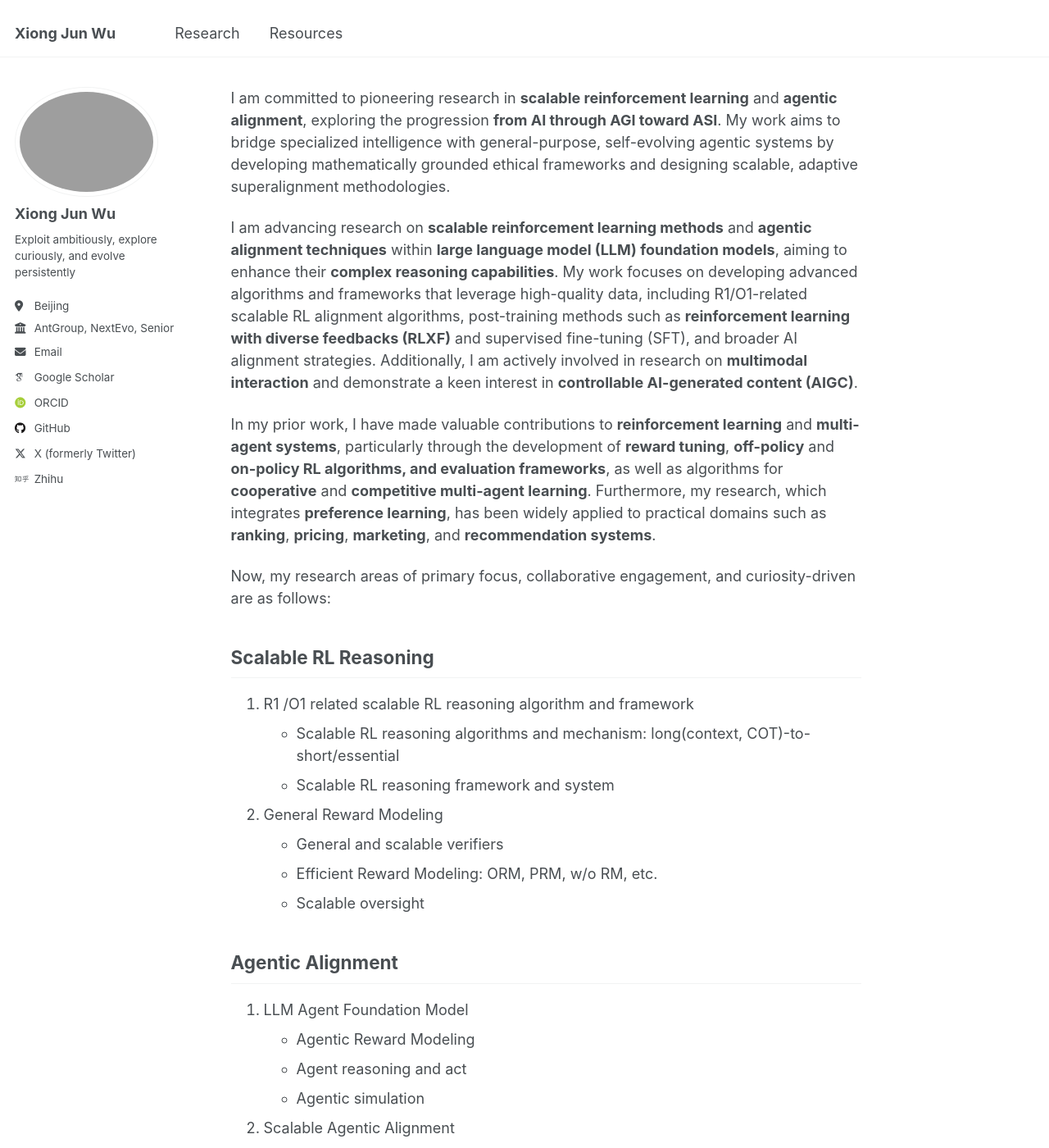
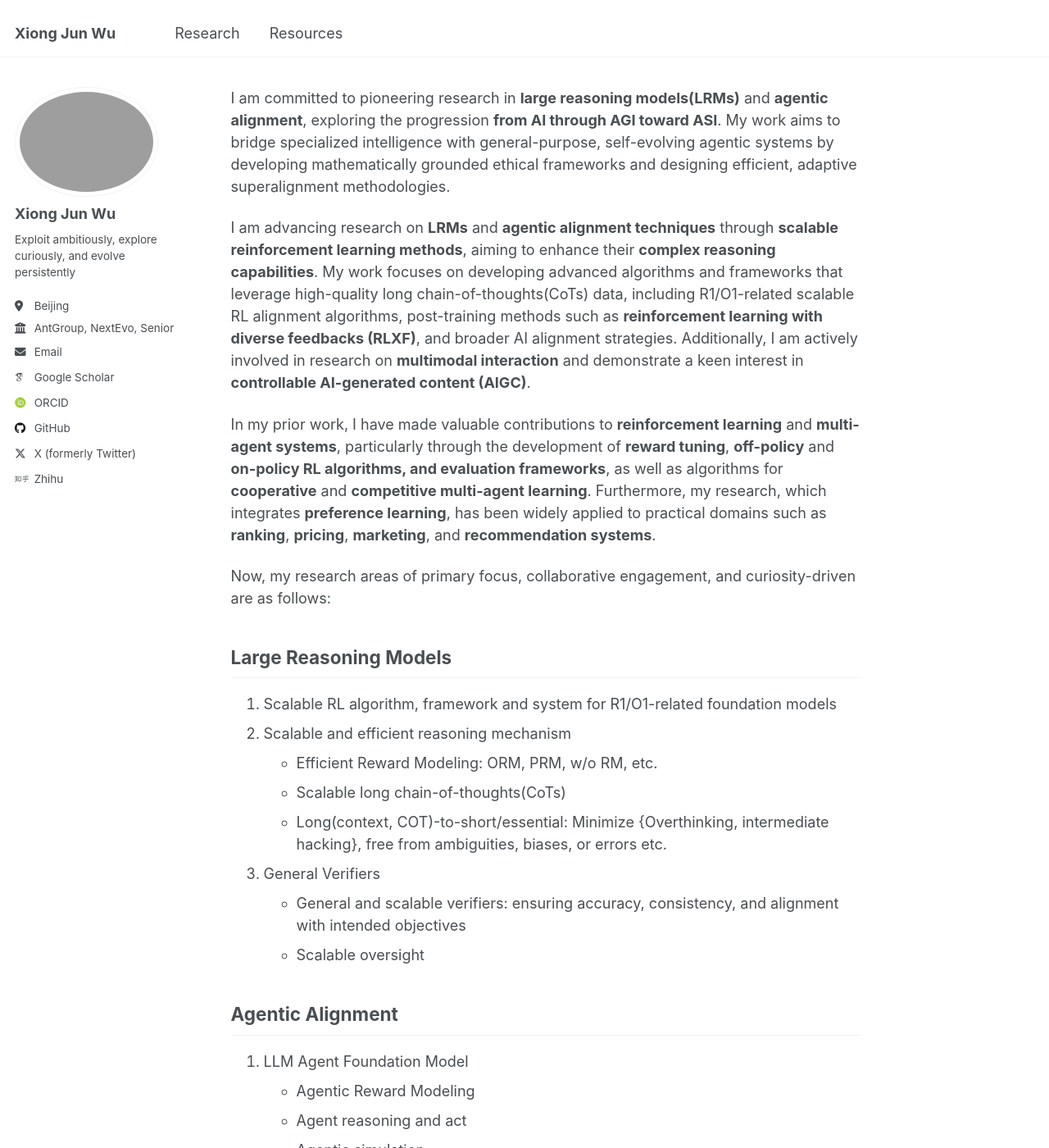
Before and after one commit to junwuxgi/junwuxgi.github.io, a Jekyll site: the page built from research.md, in a window 1280 px wide and 1400 px high. Shown: the whole window at 82% size. Built offline with Jekyll 4.4.1, drawn with Linux system fonts in a browser that asks for light colours; some web fonts are replaced; our own code applies the rules of GitHub Pages for plain Markdown files; some of the changed text lies outside the part shown.

Commit message:
update config

```diff
--- a/research.md
+++ b/research.md
@@ -1,20 +1,20 @@
-I am committed to pioneering research in **scalable reinforcement learning** and **agentic alignment**, exploring the progression **from AI through AGI toward ASI**. My work aims to bridge specialized intelligence with general-purpose, self-evolving agentic systems by developing mathematically grounded ethical frameworks and designing scalable, adaptive superalignment methodologies.
+I am committed to pioneering research in **large reasoning models(LRMs)** and **agentic alignment**, exploring the progression **from AI through AGI toward ASI**. My work aims to bridge specialized intelligence with general-purpose, self-evolving agentic systems by developing mathematically grounded ethical frameworks and designing efficient, adaptive superalignment methodologies.
 
-I am advancing research on **scalable reinforcement learning methods** and **agentic alignment techniques** within **large language model (LLM) foundation models**, aiming to enhance their **complex reasoning capabilities**. My work focuses on developing advanced algorithms and frameworks that leverage high-quality data, including R1/O1-related scalable RL alignment algorithms, post-training methods such as **reinforcement learning with diverse feedbacks (RLXF)** and supervised fine-tuning (SFT), and broader AI alignment strategies. Additionally, I am actively involved in research on **multimodal interaction** and demonstrate a keen interest in **controllable AI-generated content (AIGC)**.
+I am advancing research on **LRMs** and **agentic alignment techniques** through **scalable reinforcement learning methods**, aiming to enhance their **complex reasoning capabilities**. My work focuses on developing advanced algorithms and frameworks that leverage high-quality long chain-of-thoughts(CoTs) data, including R1/O1-related scalable RL alignment algorithms, post-training methods such as **reinforcement learning with diverse feedbacks (RLXF)**, and broader AI alignment strategies. Additionally, I am actively involved in research on **multimodal interaction** and demonstrate a keen interest in **controllable AI-generated content (AIGC)**.
 
 In my prior work, I have made valuable contributions to **reinforcement learning** and **multi-agent systems**, particularly through the development of **reward tuning**, **off-policy** and **on-policy RL algorithms, and evaluation frameworks**, as well as algorithms for **cooperative** and **competitive multi-agent learning**. Furthermore, my research, which integrates **preference learning**, has been widely applied to practical domains such as **ranking**, **pricing**, **marketing**, and **recommendation systems**.
 
 Now, my research areas of primary focus, collaborative engagement, and curiosity-driven are as follows:
 
-## Scalable RL Reasoning
+## Large Reasoning Models
 
-1. R1 /O1 related scalable RL reasoning algorithm and framework
-- Scalable RL reasoning algorithms and mechanism: long(context, COT)-to-short/essential
-- Scalable RL reasoning framework and system
-
-2. General Reward Modeling
-   - General and scalable verifiers
-   - Efficient Reward Modeling: ORM, PRM, w/o RM, etc.
+1. Scalable RL algorithm, framework and system for R1/O1-related foundation models
+2. Scalable and efficient reasoning mechanism
+    - Efficient Reward Modeling: ORM, PRM, w/o RM, etc.
+   - Scalable long chain-of-thoughts(CoTs)
+   - Long(context, COT)-to-short/essential: Minimize {Overthinking, intermediate hacking}, free from ambiguities, biases, or errors etc.
+3. General Verifiers
+   - General and scalable verifiers: ensuring accuracy, consistency, and alignment with intended objectives
    - Scalable oversight
 
 ## Agentic Alignment
```
Also changed, not shown: other parts of research.md (+1 -1 lines).
